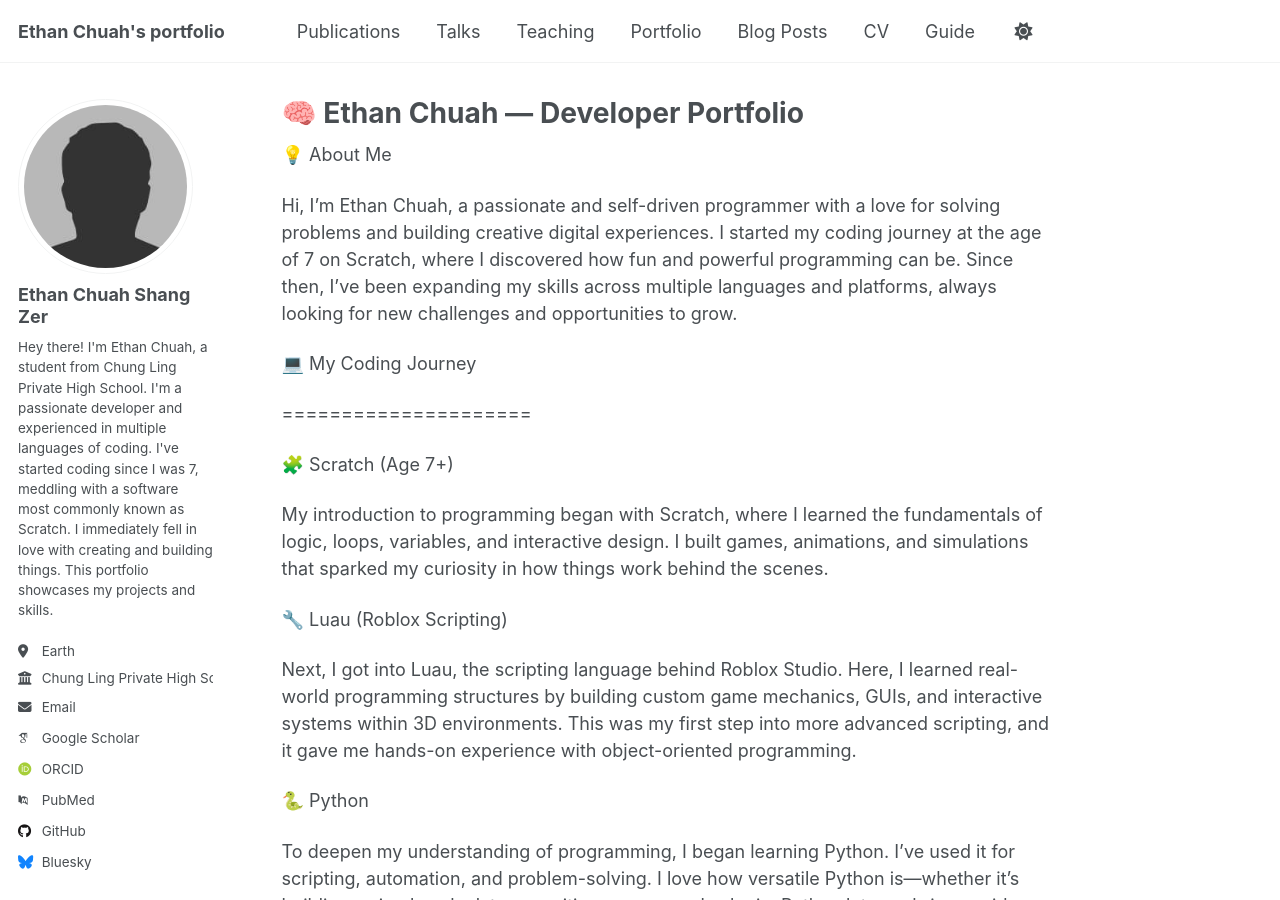
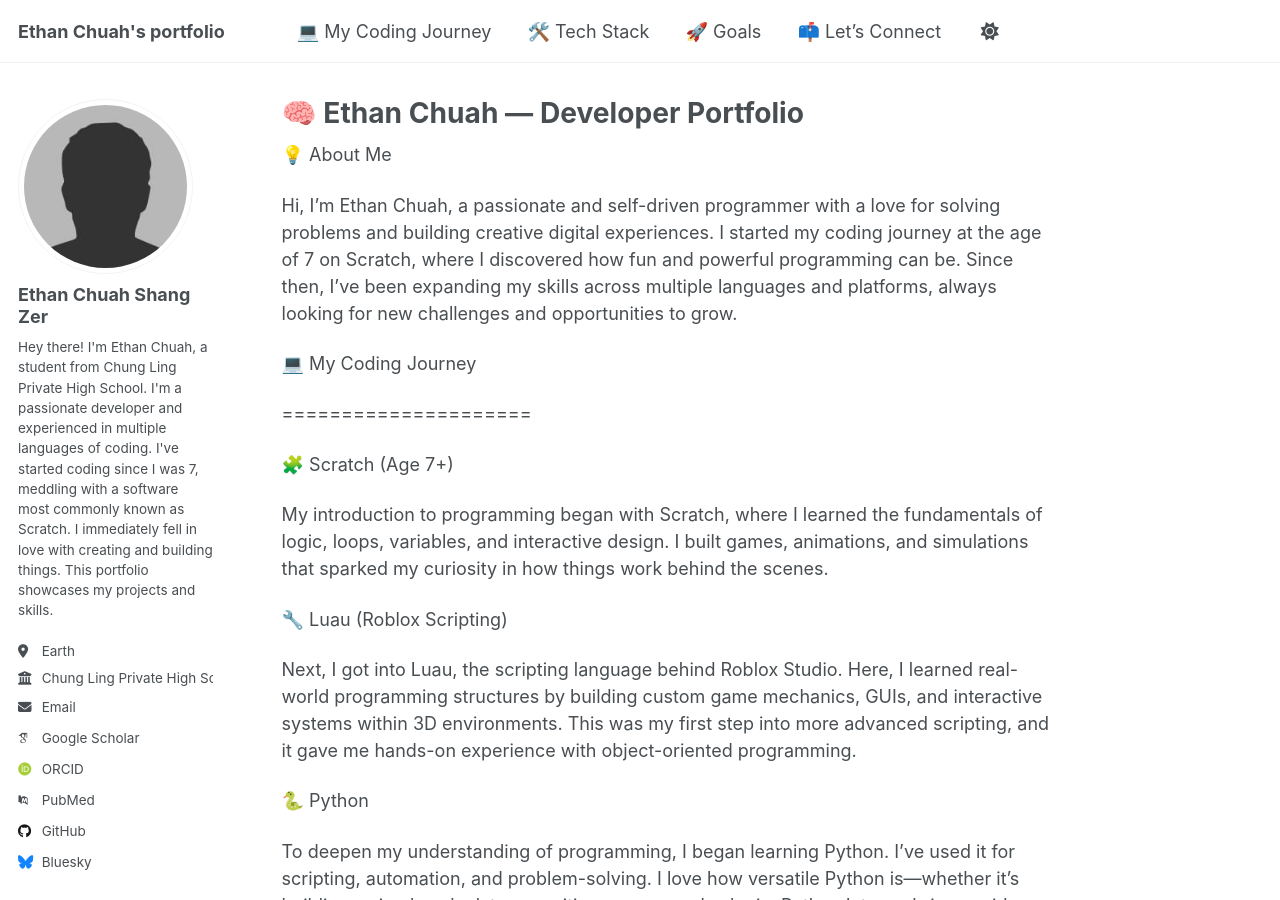
Before and after one commit to EthanChuah1234/ethanchuah1234.github.io, a Jekyll site: the page built from _pages/about.md, in a window 1280 px wide and 900 px high. Built offline with Jekyll 4.4.1, drawn with Linux system fonts in a browser that asks for light colours; some web fonts are replaced; a script that is not in the unit is left out.

Commit message:
update navigation.yml

```diff
--- a/_data/navigation.yml
+++ b/_data/navigation.yml
@@ -8,26 +8,14 @@
 #      Markdown formatted page while the second is generated using JSON.
 
 main:
-  - title: "Publications"
+  - title: "💻 My Coding Journey"
     url: /publications/
 
-  - title: "Talks"
+  - title: "🛠️ Tech Stack"
     url: /talks/
 
-  - title: "Teaching"
+  - title: "🚀 Goals"
     url: /teaching/
 
-  - title: "Portfolio"
+  - title: "📫 Let’s Connect"
     url: /portfolio/
-
-  - title: "Blog Posts"
-    url: /year-archive/
-
-  - title: "CV"
-    url: /cv/
-
-  # - title: "CV"
-  #   url: /cv-json/
-
-  - title: "Guide"
-    url: /markdown/
```
